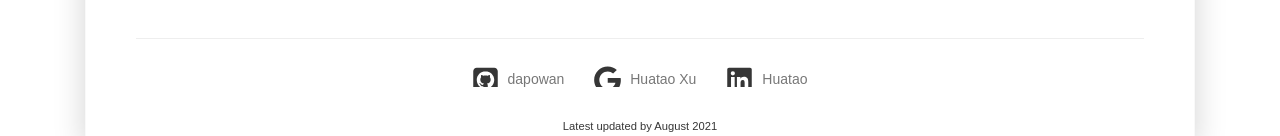
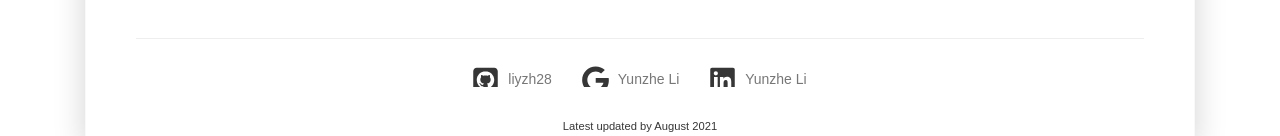
Before and after one commit to liyzh28/liyzh28.github.io, a plain HTML site: page index.html in a window 1280 px wide. Shown: the part 1347-1483 px from the top of the page. Drawn offline with nearby package versions, Linux system fonts and the light colour scheme.

Commit message:
Update index.html

```diff
--- a/index.html
+++ b/index.html
@@ -1,7 +1,7 @@
 <!DOCTYPE html>
 <html lang="en" xmlns:v-bind="http://www.w3.org/1999/xhtml">
 <head >
-    <title>Yunzhe Li (Please browse on the PC)</title>
+    <title>Yunzhe Li </title>
     <meta charset="utf-8">
     <meta http-equiv="x-ua-compatible" content="ie=edge">
     <meta name="description" content="">
@@ -161,9 +161,9 @@
             <hr>
             <div class="resume-footer text-center">
                 <ul class="resume-social-list list-inline mx-auto mb-0 d-inline-block text-muted">
-                    <li class="list-inline-item mb-lg-0 mr-3"><a class="resume-link" target="_blank" href="https://github.com/dapowan"><i class="fab fa-github-square fa-2x mr-2" data-fa-transform="down-4"></i><span class="d-none d-lg-inline-block text-muted">dapowan</span></a></li>
-                    <li class="list-inline-item mb-lg-0 mr-3"><a class="resume-link" target="_blank" href="https://scholar.google.com/citations?user=QafNtQIAAAAJ"><i class="fab fa-google fa-2x mr-2" data-fa-transform="down-4"></i><span class="d-none d-lg-inline-block text-muted">Huatao Xu</span></a></li>
-                    <li class="list-inline-item mb-lg-0 mr-lg-3"><a class="resume-link" target="_blank" href="https://www.linkedin.com/in/xu-huatao-91b0051a4/"><i class="fab fa-linkedin fa-2x mr-2" data-fa-transform="down-4"></i><span class="d-none d-lg-inline-block text-muted">Huatao</span></a></li>
+                    <li class="list-inline-item mb-lg-0 mr-3"><a class="resume-link" target="_blank" href="https://github.com/liyzh28"><i class="fab fa-github-square fa-2x mr-2" data-fa-transform="down-4"></i><span class="d-none d-lg-inline-block text-muted">liyzh28</span></a></li>
+                    <li class="list-inline-item mb-lg-0 mr-3"><a class="resume-link" target="_blank" href="https://scholar.google.com/"><i class="fab fa-google fa-2x mr-2" data-fa-transform="down-4"></i><span class="d-none d-lg-inline-block text-muted">Yunzhe Li</span></a></li>
+                    <li class="list-inline-item mb-lg-0 mr-lg-3"><a class="resume-link" target="_blank" href="https://www.linkedin.com/in/yunzhe-li-b7910b21a/"><i class="fab fa-linkedin fa-2x mr-2" data-fa-transform="down-4"></i><span class="d-none d-lg-inline-block text-muted">Yunzhe Li</span></a></li>
                 </ul>
             </div><!--//resume-footer-->
         </article>
```
